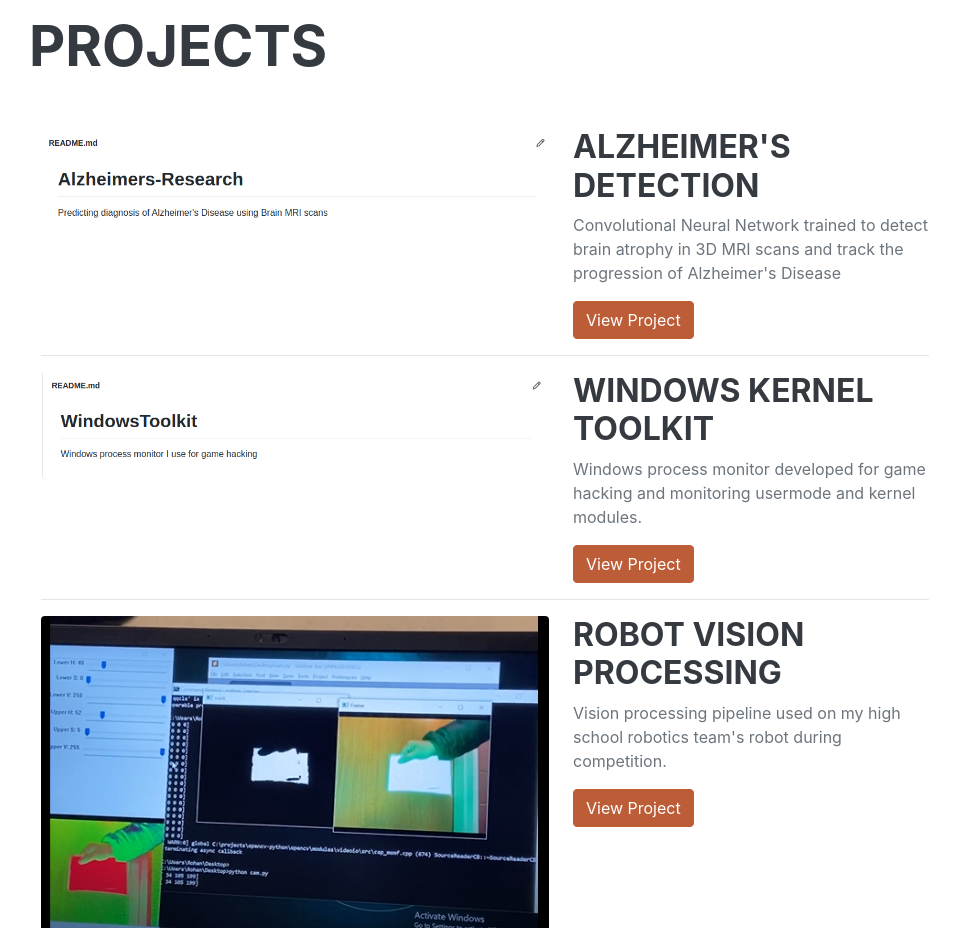
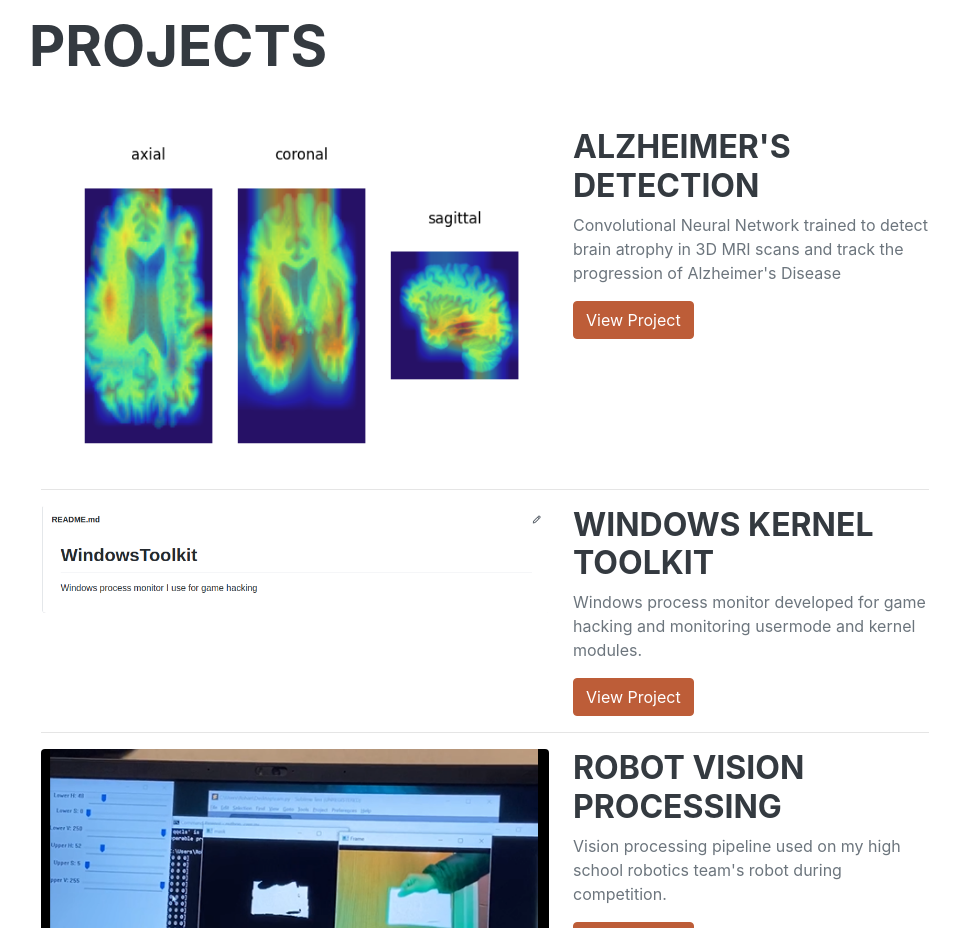
Before and after one commit to rbapat/rbapat.github.io, a plain HTML site: page index.html in a window 1280 px wide. Shown: the part 3100-4028 px from the top of the page, without its empty margins (291-1251 px from the left). Drawn offline with nearby package versions, Linux system fonts and the light colour scheme; a web font is replaced by a local one.

Commit message:
Added Alzheimers Picture

```diff
--- a/index.html
+++ b/index.html
@@ -201,7 +201,7 @@
                         <div class="row">
 
                             <div class="col-md-7">
-                                <img class="img-fluid rounded mb-3 mb-md-0" src="assets/img/alzheimers.jpg" alt="">
+                                <img class="img-fluid rounded mb-3 mb-md-0" src="assets/img/alzheimers.PNG" alt="">
                             </div>
                             <div class="col-md-5">
                               <h3>Alzheimer's Detection</h3>
```
Also changed, not shown: assets/img/alzheimers.PNG (added), assets/img/alzheimers.jpg (deleted).
